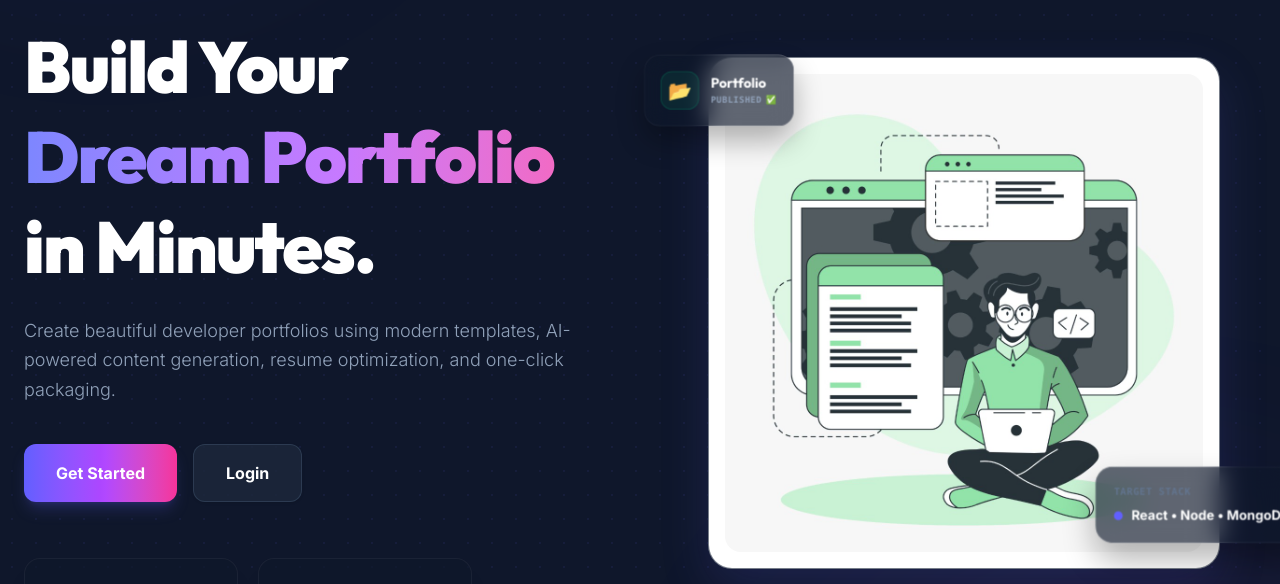
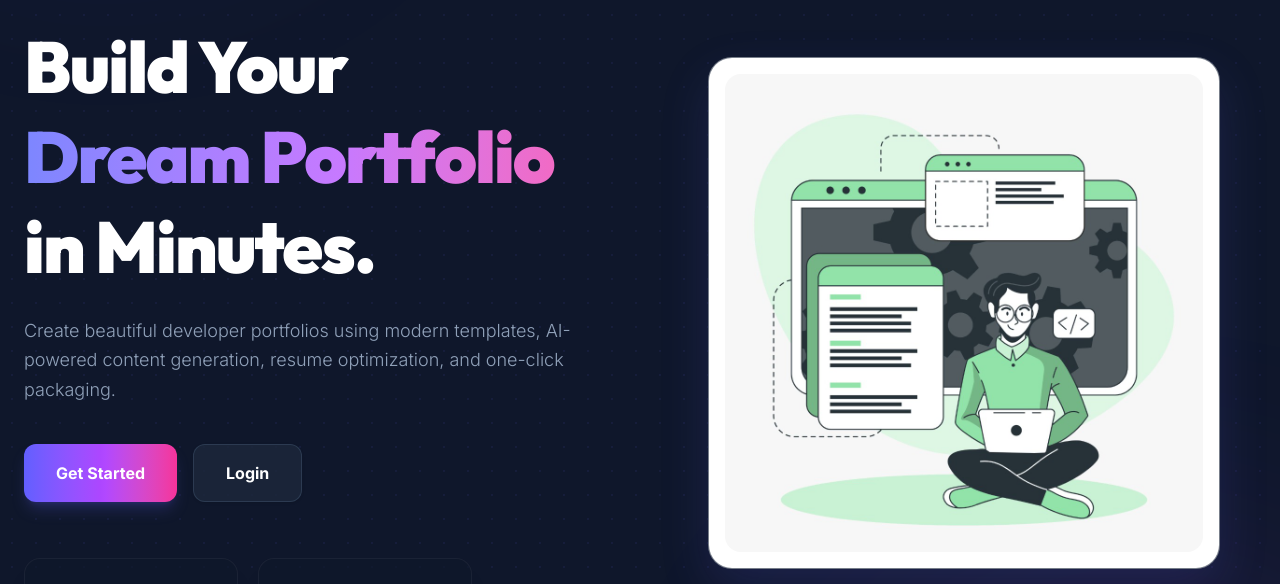
Before and after one commit to Pravardhan-45/portfolio, a React (Vite) app in the folder frontend/: page / in a window 1280 px wide. Shown: the part 189-773 px from the top of the page. Built offline with nearby package versions, Linux system fonts and the light colour scheme; no server answers.

Commit message:
design: remove floating overlays from landing page developer illustration

```diff
--- a/frontend/src/pages/LandingPage.jsx
+++ b/frontend/src/pages/LandingPage.jsx
@@ -158,8 +158,8 @@ function LandingPage() {
             </div>
           </div>
 
-          {/* Right Column (Illustration & Overlay Cards) */}
-          <div className="relative flex justify-center items-center">
+          {/* Right Column (Illustration) */}
+          <div className="flex justify-center items-center">
             {/* Main Illustration Panel */}
             <div className="w-full max-w-lg rounded-3xl overflow-hidden border border-slate-800/60 bg-white p-4 shadow-[0_20px_50px_rgba(99,102,241,0.15)]">
               <img
@@ -167,29 +167,6 @@ function LandingPage() {
                 alt="Developer Illustration"
                 className="w-full h-auto object-contain rounded-2xl"
               />
-            </div>
-
-            {/* Floating Card 1: Top Left */}
-            <div className="absolute -top-6 -left-6 md:-top-4 md:-left-4 glass-dark rounded-2xl border border-slate-800 shadow-[0_15px_30px_rgba(0,0,0,0.3)] p-4 flex items-center gap-3 animate-blob">
-              <div className="w-10 h-10 rounded-xl bg-emerald-500/10 border border-emerald-500/20 text-emerald-400 flex items-center justify-center text-xl">
-                📂
-              </div>
-              <div>
-                <h4 className="font-bold text-white text-sm font-display">Portfolio</h4>
-                <p className="text-[9px] text-slate-400 font-bold uppercase tracking-wider mt-0.5 flex items-center gap-1 font-mono">
-                  <span>Published</span>
-                  <span className="text-emerald-400">✅</span>
-                </p>
-              </div>
-            </div>
-
-            {/* Floating Card 2: Bottom Right */}
-            <div className="absolute -bottom-6 -right-6 md:-bottom-4 md:-right-4 glass-dark rounded-2xl border border-slate-800 shadow-[0_15px_30px_rgba(0,0,0,0.3)] p-4 flex flex-col gap-1.5 animate-blob animation-delay-2000">
-              <span className="text-[9px] text-slate-500 font-bold uppercase tracking-wider font-mono">Target Stack</span>
-              <div className="flex items-center gap-2">
-                <span className="w-2 h-2 rounded-full bg-indigo-500"></span>
-                <span className="font-bold text-white text-xs">React • Node • MongoDB</span>
-              </div>
             </div>
           </div>
         </div>
```
